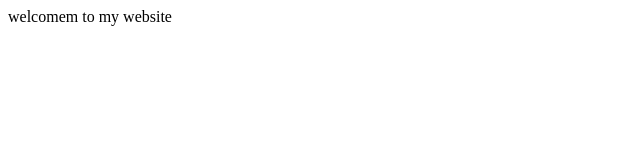
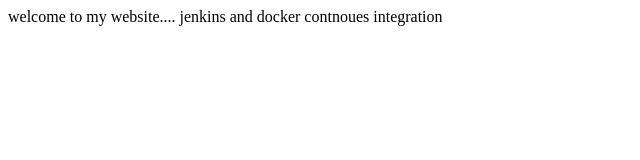
Before and after one commit to saikumarkaleru/testingjenkins, a plain HTML site: page index.html in a window 1280 px wide. Shown: the whole page, without its empty margins (0-640 px from the left). Drawn offline with Linux system fonts and the light colour scheme.

Commit message:
after webhook

```diff
--- a/index.html
+++ b/index.html
@@ -7,6 +7,7 @@
 
 <body>
 
-    welcomem to my website
+    welcome to my website....
+    jenkins and docker contnoues integration
 </body>
 </html>
```
